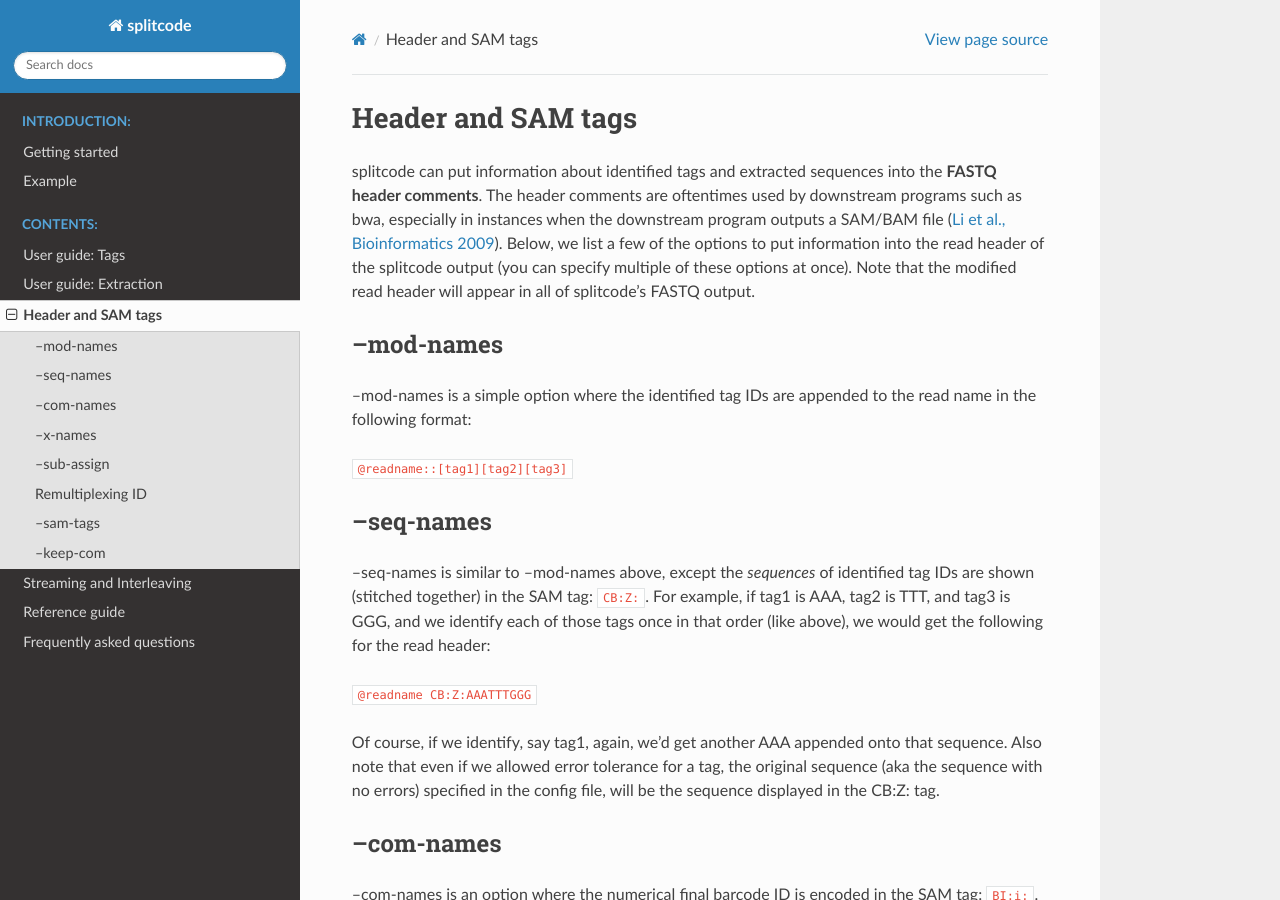
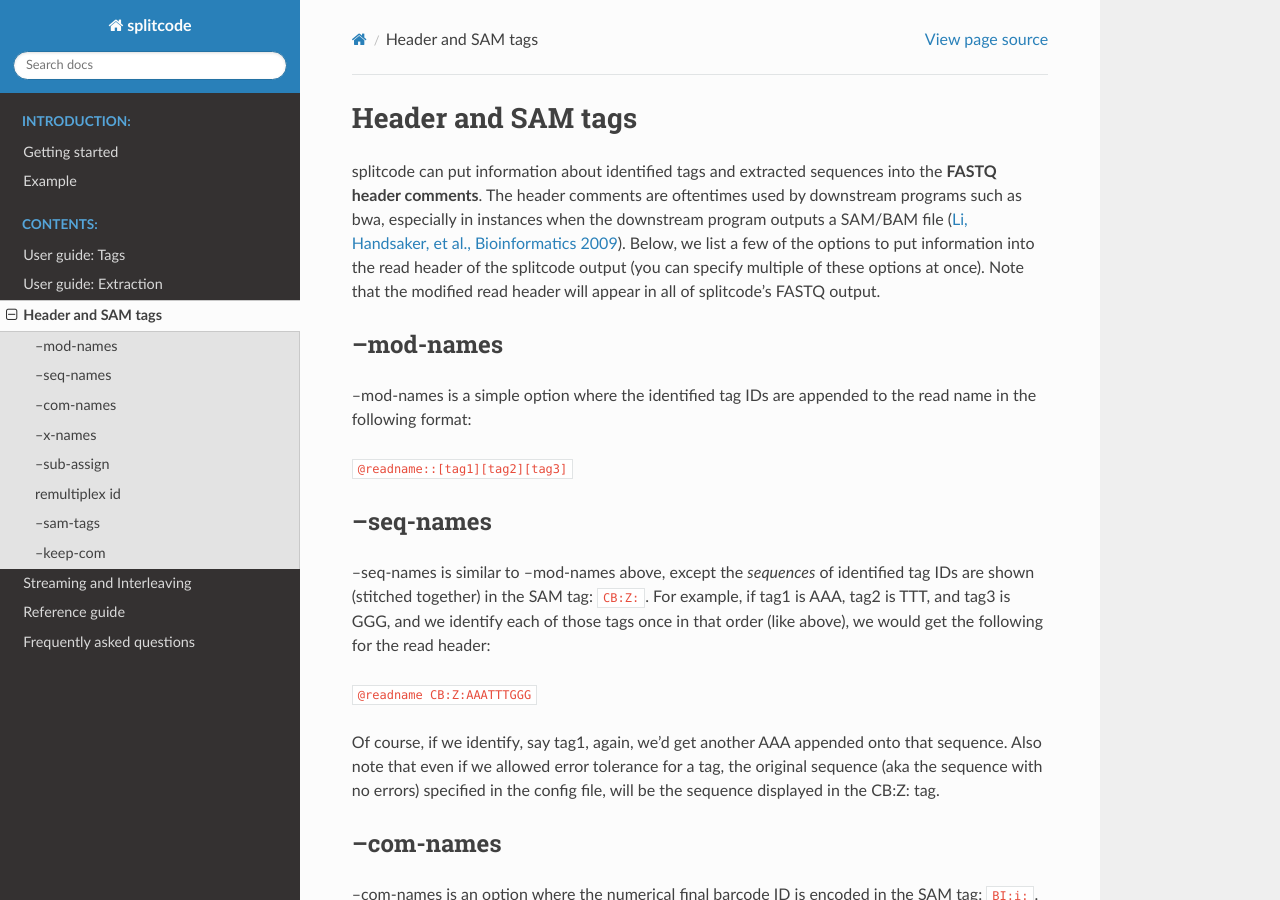
Before and after one commit to pachterlab/splitcode-tutorial, a Sphinx documentation site: the page built from docs/source/header_and_sam.rst, in a window 1280 px wide and 900 px high. Built offline with Sphinx 7.4.7 and the Read the Docs theme 2.0.0, drawn with Linux system fonts in a browser that asks for light colours; some of the changed text lies outside the part shown.

Commit message:
minor updates

```diff
--- a/docs/source/header_and_sam.rst
+++ b/docs/source/header_and_sam.rst
@@ -3,7 +3,7 @@
 Header and SAM tags
 ===================
 
-splitcode can put information about identified tags and extracted sequences into the **FASTQ header comments**. The header comments are oftentimes used by downstream programs such as bwa, especially in instances when the downstream program outputs a SAM/BAM file (`Li et al., Bioinformatics 2009 <https://doi.org/10.1093/bioinformatics/btp352>`_). Below, we list a few of the options to put information into the read header of the splitcode output (you can specify multiple of these options at once). Note that the modified read header will appear in all of splitcode's FASTQ output.
+splitcode can put information about identified tags and extracted sequences into the **FASTQ header comments**. The header comments are oftentimes used by downstream programs such as bwa, especially in instances when the downstream program outputs a SAM/BAM file (`Li, Handsaker, et al., Bioinformatics 2009 <https://doi.org/10.1093/bioinformatics/btp352>`_). Below, we list a few of the options to put information into the read header of the splitcode output (you can specify multiple of these options at once). Note that the modified read header will appear in all of splitcode's FASTQ output.
 
 --mod-names
 ^^^^^^^^^^^
@@ -57,8 +57,8 @@
 
 Generally, you should always use ``--assign`` first and only use ``--sub-assign`` if, for some reason, you need to have another unique identifier generated for a different set of tags.
 
-Remultiplexing ID
-^^^^^^^^^^^^^^^^^
+remultiplex id
+^^^^^^^^^^^^^^
 
 The remultiplexing ID is stored in the SAM tag ``BC:Z:``. For more information about remultiplexing, please see the relevant section.
 
```
